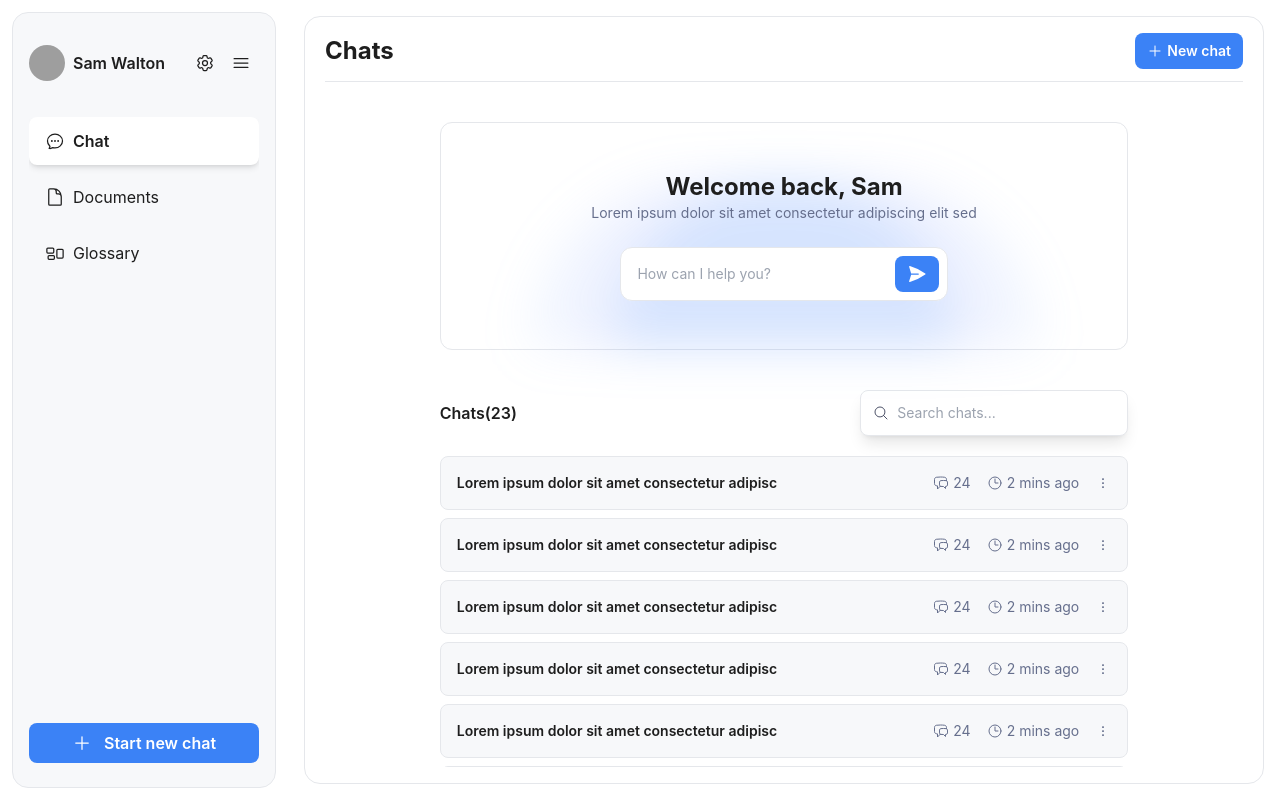
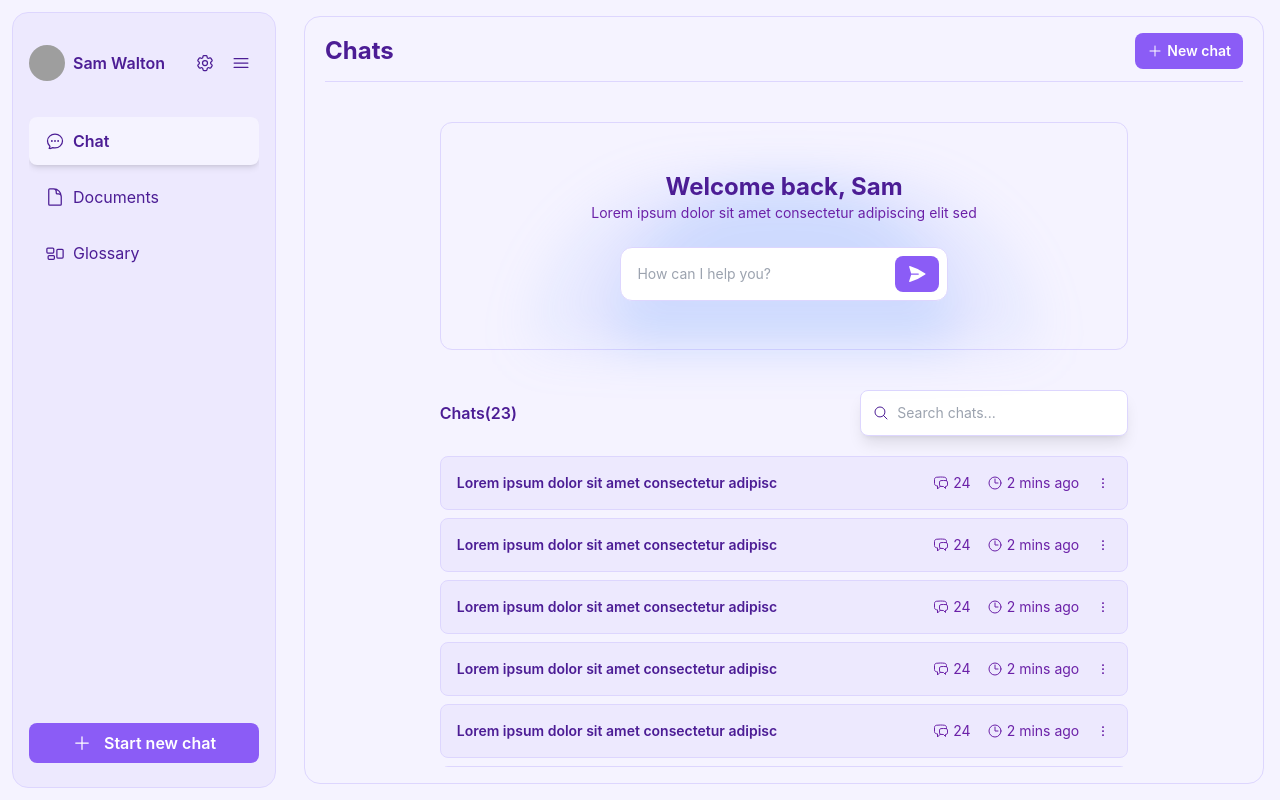
Before and after one commit to NDK-Research-AI-Project/client, a React (Vite) app: page /chat in a window 1280 px wide. Built offline with nearby package versions, Linux system fonts and the light colour scheme; grey boxes are pictures that could not be loaded.

Commit message:
Themed CSS files has been created

```diff
--- a/src/index.css
+++ b/src/index.css
@@ -80,6 +80,236 @@
   --ai-prompt-send-background: #ffffff11;
 }
 
+/* DARK THEME: GREEN */
+.dark.green {
+  --background-primary: #0f2d26;
+  --background-secondary: #173c33;
+  --border-primary: #285f4d;
+
+  --text-primary: #e6f4f1;
+  --text-secondary: #9bd1c1;
+  --text-button-primary: #ffffff;
+
+  --gray-hover: #204a3c;
+  --background-secondary-hover: #1a3f35;
+
+  --accent-primary: #10b981;
+  --accent-primary-hover: #34d399;
+  --accent-secondary: #173c33;
+  --accent-secondary-hover: #285f4d;
+
+  --disabled: #35584c;
+  --disabled-text: #67a39a;
+
+  --input-text: #c7f6e9;
+  --input-background: #173c33;
+  --input-border: #285f4d;
+
+  --ai-answer-background: #ffffff11;
+  --ai-prompt-send-background: #ffffff11;
+}
+
+/* DARK THEME: RED */
+.dark.red {
+  --background-primary: #2a0f14;
+  --background-secondary: #3b1e22;
+  --border-primary: #553336;
+
+  --text-primary: #fae8e8;
+  --text-secondary: #fca5a5;
+  --text-button-primary: #ffffff;
+
+  --gray-hover: #502e34;
+  --background-secondary-hover: #421c22;
+
+  --accent-primary: #ef4444;
+  --accent-primary-hover: #f87171;
+  --accent-secondary: #3b1e22;
+  --accent-secondary-hover: #553336;
+
+  --disabled: #6b3b41;
+  --disabled-text: #fca5a5;
+
+  --input-text: #fcdede;
+  --input-background: #3b1e22;
+  --input-border: #553336;
+
+  --ai-answer-background: #ffffff11;
+  --ai-prompt-send-background: #ffffff11;
+}
+
+/* DARK THEME: YELLOW */
+.dark.yellow {
+  --background-primary: #2a250f;
+  --background-secondary: #3b331e;
+  --border-primary: #554f33;
+
+  --text-primary: #faf6e8;
+  --text-secondary: #facc15;
+  --text-button-primary: #1e1e1e;
+
+  --gray-hover: #514b2e;
+  --background-secondary-hover: #423d1c;
+
+  --accent-primary: #facc15;
+  --accent-primary-hover: #fde047;
+  --accent-secondary: #3b331e;
+  --accent-secondary-hover: #554f33;
+
+  --disabled: #6b653b;
+  --disabled-text: #fcd34d;
+
+  --input-text: #fdf3c7;
+  --input-background: #3b331e;
+  --input-border: #554f33;
+
+  --ai-answer-background: #ffffff11;
+  --ai-prompt-send-background: #ffffff11;
+}
+
+/* DARK THEME: PURPLE */
+.dark.purple {
+  --background-primary: #1f1433;
+  --background-secondary: #2e1e4a;
+  --border-primary: #4c3b73;
+
+  --text-primary: #ede9fe;
+  --text-secondary: #c4b5fd;
+  --text-button-primary: #ffffff;
+
+  --gray-hover: #3c2e61;
+  --background-secondary-hover: #2b2352;
+
+  --accent-primary: #8b5cf6;
+  --accent-primary-hover: #a78bfa;
+  --accent-secondary: #2e1e4a;
+  --accent-secondary-hover: #4c3b73;
+
+  --disabled: #5b4c78;
+  --disabled-text: #c4b5fd;
+
+  --input-text: #e3d9fb;
+  --input-background: #2e1e4a;
+  --input-border: #4c3b73;
+
+  --ai-answer-background: #ffffff11;
+  --ai-prompt-send-background: #ffffff11;
+}
+
+/* LIGHT THEME: BLUE */
+.light.blue {
+  --background-primary: #ffffff;
+  --background-secondary: #f7f8fa;
+  --border-primary: #e5e7eb;
+  --text-primary: #1e1e1e;
+  --text-secondary: #666f8d;
+  --text-button-primary: #ffffff;
+  --gray-hover: #ececec;
+  --background-secondary-hover: #f7f8fa;
+  --accent-primary: #3b82f6;
+  --accent-primary-hover: #5796fa;
+  --accent-secondary: #f7f8fa;
+  --accent-secondary-hover: #e4e4e4;
+  --disabled: #e5e7eb;
+  --disabled-text: #a1a1aa;
+  --input-text: #4d5268;
+  --input-background: #ffffff;
+  --input-border: #e5e7eb;
+  --ai-answer-background: #ffffff;
+  --ai-prompt-send-background: #ffffff;
+}
+
+/* LIGHT THEME: GREEN */
+.light.green {
+  --background-primary: #f0fdf4;
+  --background-secondary: #dcfce7;
+  --border-primary: #bbf7d0;
+  --text-primary: #14532d;
+  --text-secondary: #166534;
+  --text-button-primary: #ffffff;
+  --gray-hover: #e4fce8;
+  --background-secondary-hover: #c7f7d6;
+  --accent-primary: #10b981;
+  --accent-primary-hover: #34d399;
+  --accent-secondary: #dcfce7;
+  --accent-secondary-hover: #bbf7d0;
+  --disabled: #bbf7d0;
+  --disabled-text: #6ee7b7;
+  --input-text: #065f46;
+  --input-background: #ffffff;
+  --input-border: #bbf7d0;
+  --ai-answer-background: #ffffff;
+  --ai-prompt-send-background: #ffffff;
+}
+
+/* LIGHT THEME: RED */
+.light.red {
+  --background-primary: #fef2f2;
+  --background-secondary: #fee2e2;
+  --border-primary: #fecaca;
+  --text-primary: #7f1d1d;
+  --text-secondary: #991b1b;
+  --text-button-primary: #ffffff;
+  --gray-hover: #fddddd;
+  --background-secondary-hover: #fcbaba;
+  --accent-primary: #ef4444;
+  --accent-primary-hover: #f87171;
+  --accent-secondary: #fee2e2;
+  --accent-secondary-hover: #fecaca;
+  --disabled: #fecaca;
+  --disabled-text: #fca5a5;
+  --input-text: #7f1d1d;
+  --input-background: #ffffff;
+  --input-border: #fecaca;
+  --ai-answer-background: #ffffff;
+  --ai-prompt-send-background: #ffffff;
+}
+
+/* LIGHT THEME: YELLOW */
+.light.yellow {
+  --background-primary: #fefce8;
+  --background-secondary: #fef9c3;
+  --border-primary: #fef08a;
+  --text-primary: #78350f;
+  --text-secondary: #a16207;
+  --text-button-primary: #1e1e1e;
+  --gray-hover: #fef4b8;
+  --background-secondary-hover: #fde68a;
+  --accent-primary: #facc15;
+  --accent-primary-hover: #fde047;
+  --accent-secondary: #fef9c3;
+  --accent-secondary-hover: #fef08a;
+  --disabled: #fde68a;
+  --disabled-text: #facc15;
+  --input-text: #78350f;
+  --input-background: #ffffff;
+  --input-border: #fef08a;
+  --ai-answer-background: #ffffff;
+  --ai-prompt-send-background: #ffffff;
+}
+
+/* LIGHT THEME: PURPLE */
+.light.purple {
+  --background-primary: #f5f3ff;
+  --background-secondary: #ede9fe;
+  --border-primary: #ddd6fe;
+  --text-primary: #4c1d95;
+  --text-secondary: #6b21a8;
+  --text-button-primary: #ffffff;
+  --gray-hover: #e9e4fe;
+  --background-secondary-hover: #dcd0fa;
+  --accent-primary: #8b5cf6;
+  --accent-primary-hover: #a78bfa;
+  --accent-secondary: #ede9fe;
+  --accent-secondary-hover: #ddd6fe;
+  --disabled: #ddd6fe;
+  --disabled-text: #c4b5fd;
+  --input-text: #4c1d95;
+  --input-background: #ffffff;
+  --input-border: #ddd6fe;
+  --ai-answer-background: #ffffff;
+  --ai-prompt-send-background: #ffffff;
+}
 /* Basic styles */
 body {
   font-family: 'Inter', system-ui, -apple-system, sans-serif;
--- a/src/main.tsx
+++ b/src/main.tsx
@@ -7,7 +7,7 @@ import { ThemeProvider } from './contexts/theme.tsx';
 createRoot(document.getElementById('root')!).render(
   <StrictMode>
     <ThemeProvider>
-      <div id="themeProvider" className="light transition-all ">
+      <div id="themeProvider" className=" transition-all  light purple  ">
         <App />
       </div>
     </ThemeProvider>
```
